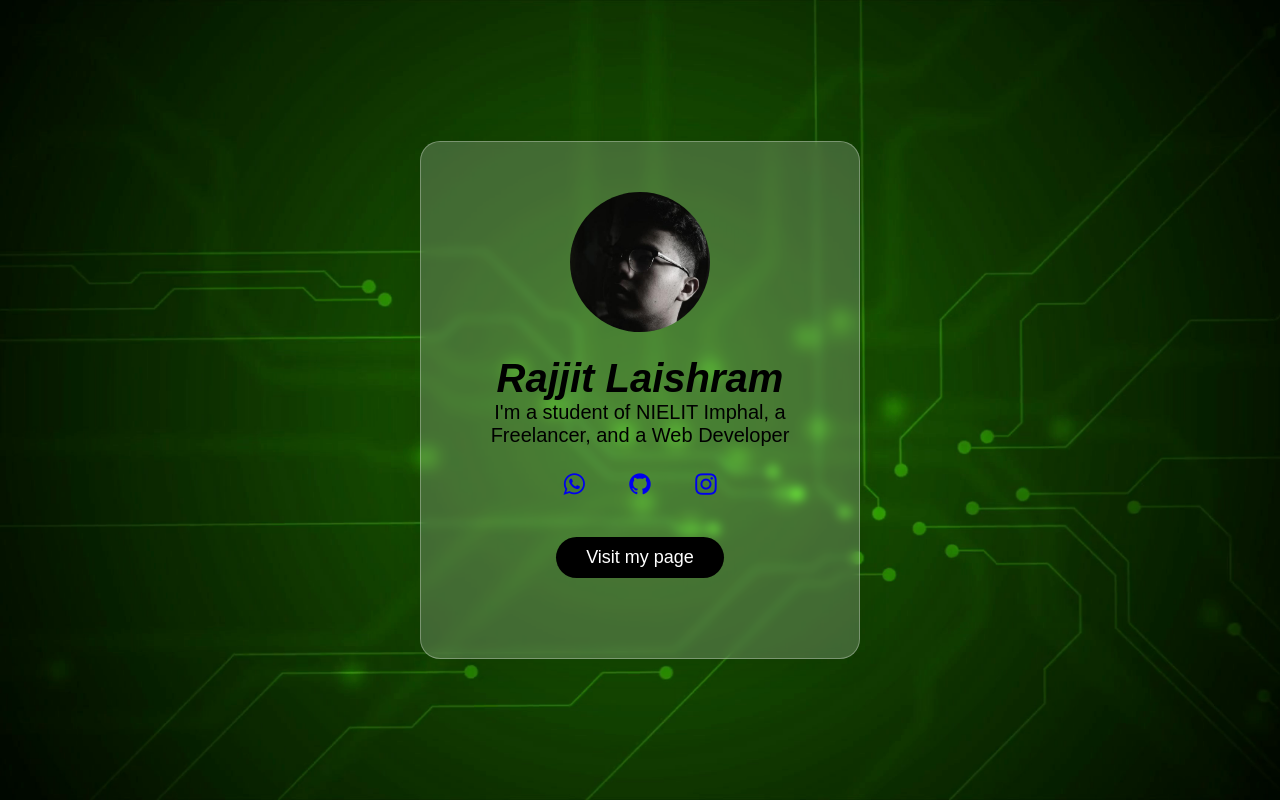
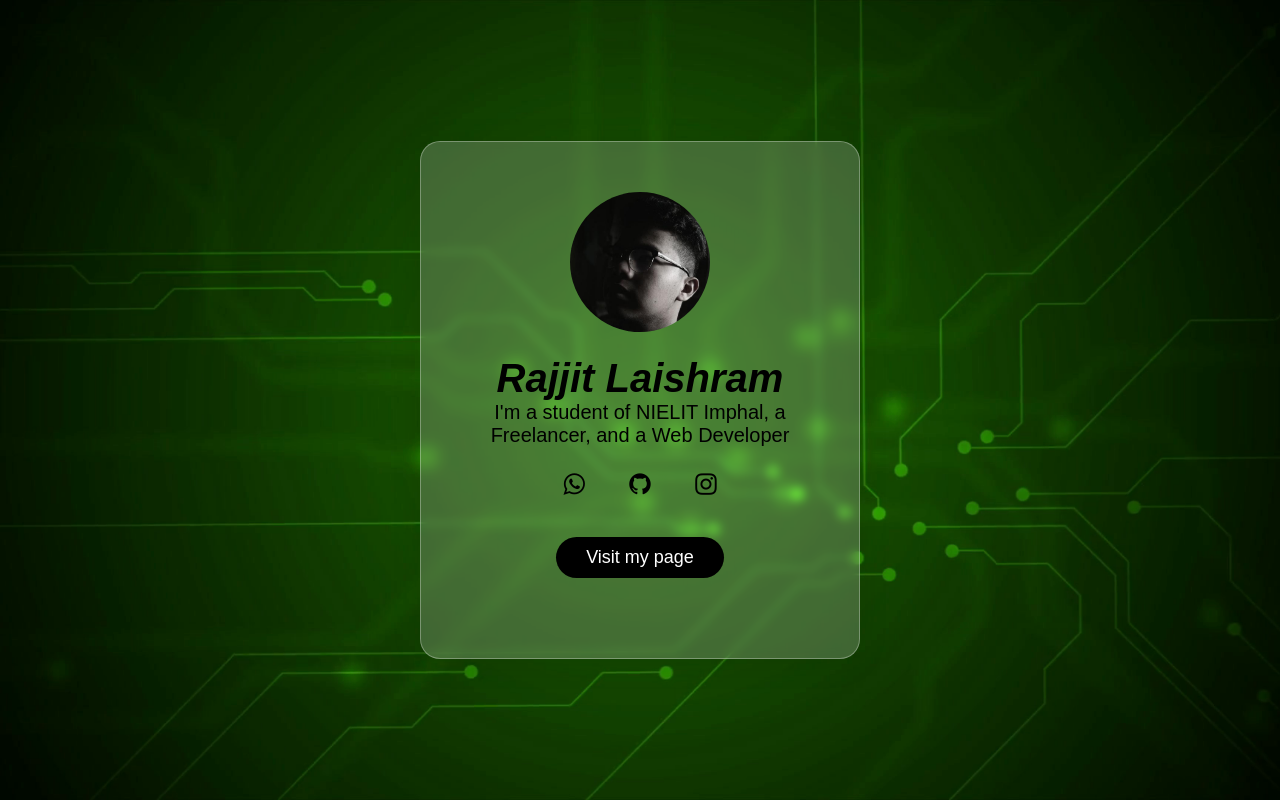
Before and after one commit to rajjitlai/Simple_Profile_Card, a plain HTML site: page index.html in a window 1280 px wide. Drawn offline with Linux system fonts and the light colour scheme.

Commit message:
Commit text

```diff
--- a/css/style.css
+++ b/css/style.css
@@ -57,6 +57,10 @@
   text-decoration: none;
 }
 
+.text-black {
+  color: #000;
+}
+
 .card .links i:hover {
   color: #00ff00;
 }
--- a/index.html
+++ b/index.html
@@ -34,15 +34,15 @@
                               <p>I'm a student of NIELIT Imphal, a Freelancer, and a Web Developer</p>
 
                               <div class="links">
-                                        <a href="https://wa.me/+919366761483" target="_blank">
+                                        <a href="https://wa.me/+919366761483" target="_blank" class="text-black">
                                                   <i class="fa fa-whatsapp"></i>
                                         </a>
 
-                                        <a href="https://github.com/rajjitlai/" target="_blank">
+                                        <a href="https://github.com/rajjitlai/" target="_blank" class="text-black">
                                                   <i class="fa fa-github"></i>
                                         </a>
 
-                                        <a href="https://www.instagram.com/rajjitlaishram/" target="_blank">
+                                        <a href="https://www.instagram.com/rajjitlaishram/" target="_blank" class="text-black">
                                                   <i class="fa fa-instagram"></i>
                                         </a>
                               </div>
```
